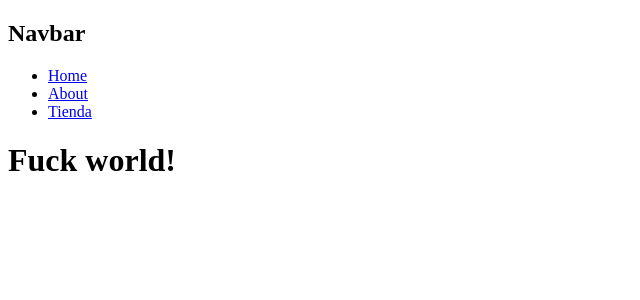
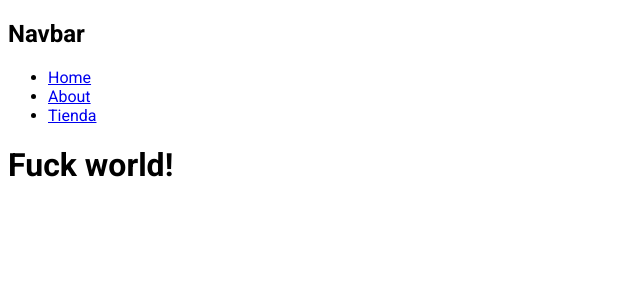
Before and after one commit to AlenOviedo92/mynextproject, a Next.js app: page / in a window 1280 px wide. Shown: the top 300 px of the page, without its empty margins (0-640 px from the left). Built offline with nearby package versions, Linux system fonts and the light colour scheme.

Commit message:
Agrego estilos en las fonts

```diff
--- a/app/layout.jsx
+++ b/app/layout.jsx
@@ -6,12 +6,19 @@
 // }
 
 import Navbar from "../components/Navbar";
+import { Roboto } from "next/font/google";	//Para importar diferentes tipos de letra
 
 export const metadata = {
 	title: "My tienda con Next.js",
 	description: "Esta es la página principal de mi tienda",
 	keywords: "tienda, online, ecommerce"
 }
+
+const roboto = Roboto({
+	weight: ["300", "400", "500", "700"],
+	styles: ["italic", "normal"],
+	subsets: ["latin"]
+})
 
 export default function RootLayout({ children }) {
   return (
@@ -23,7 +30,7 @@
 			<title>My App</title>
 		</head>
 		*/}
-      	<body>
+      	<body className={ roboto.className }>
 			<Navbar />
 			{children}
 		</body>
```
